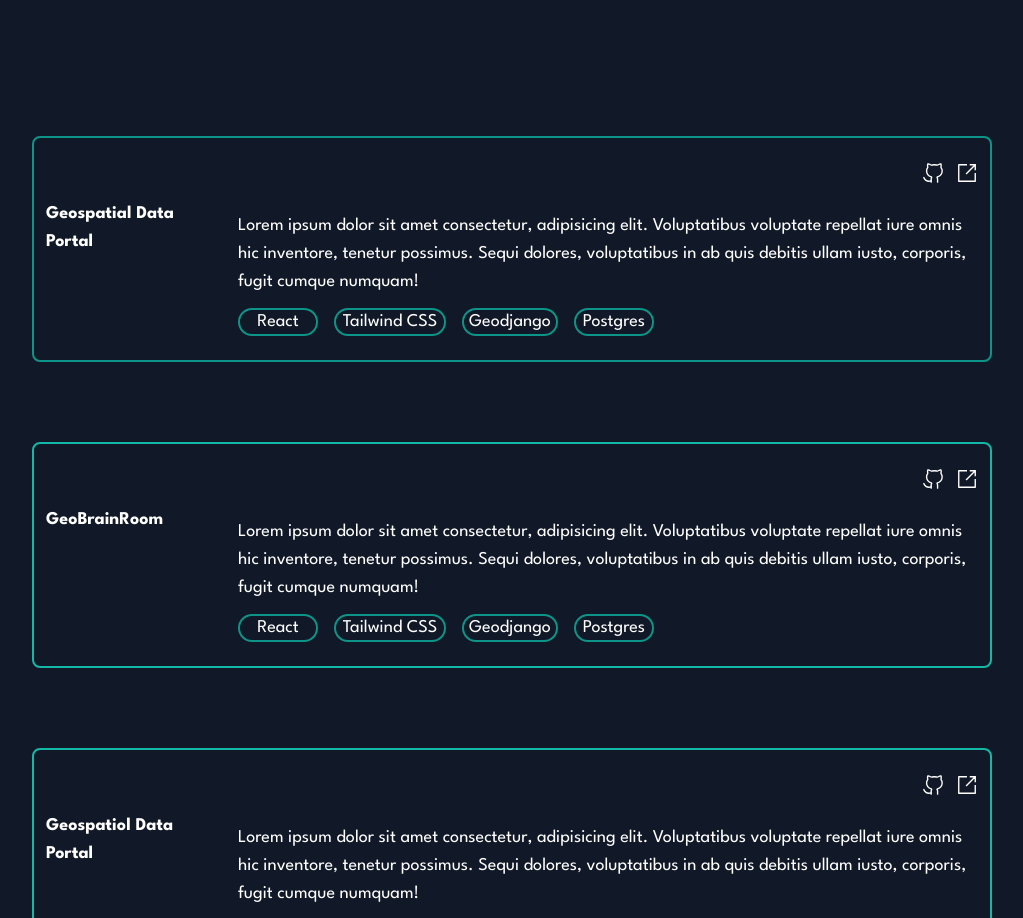
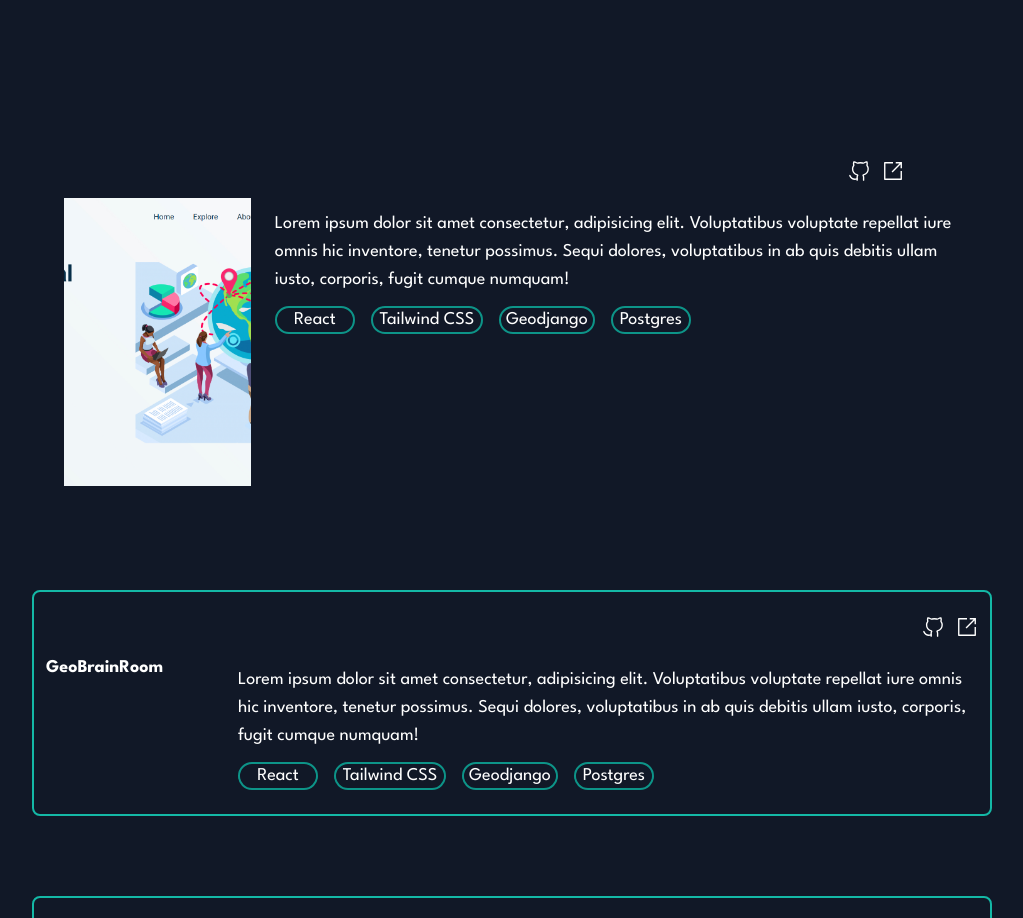
Before and after one commit to Kimberley-saka/my_portfolio, a React (Vite) app: page /#projects in a window 1280 px wide. Before the commit this address led to /. Shown: the part 1000-1918 px from the top of the page, without its empty margins (128-1151 px from the left). Built offline with nearby package versions, Linux system fonts and the light colour scheme.

Commit message:
Delete Geospatial.jsx and update Projects.jsx

```diff
--- a/src/pages/Geospatial.jsx
+++ /dev/null
@@ -1,30 +0,0 @@
-import { Link } from "react-router-dom"
-
-
-function Geospatial() {
-  return (
-    <div className=" flex flex-col md:mx-28 md:my-16 text-lg">
-        <div>
-            Explore my <span className="text-teal-600">Geographic Information
-            Systems(GIS)</span> related work
-        </div>
-
-        <div className="grid grid-flow-col grid-cols-3 mt-6">
-            <div className="flex flex-col h-80 w-80 px-4 rounded-xl bg-slate-400">
-                <div className="text-3xl">
-                    <p className="font-bold">GIS</p>
-                    <p>Projects</p>
-                </div>
-
-                <Link to='#' className="flex justify-center items-center rounded-full mt-48 w-28 h-9 bg-slate-600">
-                    Learn more
-                </Link>
-            </div>
-
-        </div>
-
-    </div>
-  )
-}
-
-export default Geospatial
--- a/src/pages/Projects.jsx
+++ b/src/pages/Projects.jsx
@@ -2,9 +2,8 @@
 export default function Projects() {
   return (
     <div className="flex flex-col space-y-8 mt-8 md:space-y-20 md:text-lg md:my-14 md:mx-28">
-      <div className="flex rounded-lg flex-col space-y-4 px-3 py-6 border-2 border-teal-600
-      hover:border-teal-400 transition-colors duration-200 ">
-      <div className="flex flex-row justify-end items-end space-x-3">
+      <div className="flex rounded-lg flex-col space-y-4 px-8 py-6 ">
+      <div className="flex flex-row justify-end items-end space-x-3 md:pr-14">
           <a href="https://github.com/Kimberley-saka/geoportal_backend"
           target="_blank" rel="noopener noreferrer">
           <svg width="22" height="22" viewBox="0 0 24 24" fill="none" xmlns="http://www.w3.org/2000/svg">
@@ -37,8 +36,9 @@ export default function Projects() {
 
       <div className="flex flex-col space-y-3 space-x-0 md:flex-row md:space-x-6">
 
-        <div className="flex items-start font-bold md:w-2/5">
-            Geospatial Data Portal
+        <div className=" h-72 w-1/2">
+            <img src="/assets/images/geoportal.png" className="
+            object-cover h-full w-full"></img>
         </div>
 
         <div className="flex flex-col space-y-3">
```
Also changed, not shown: public/assets/images/geoportal.png (added).
